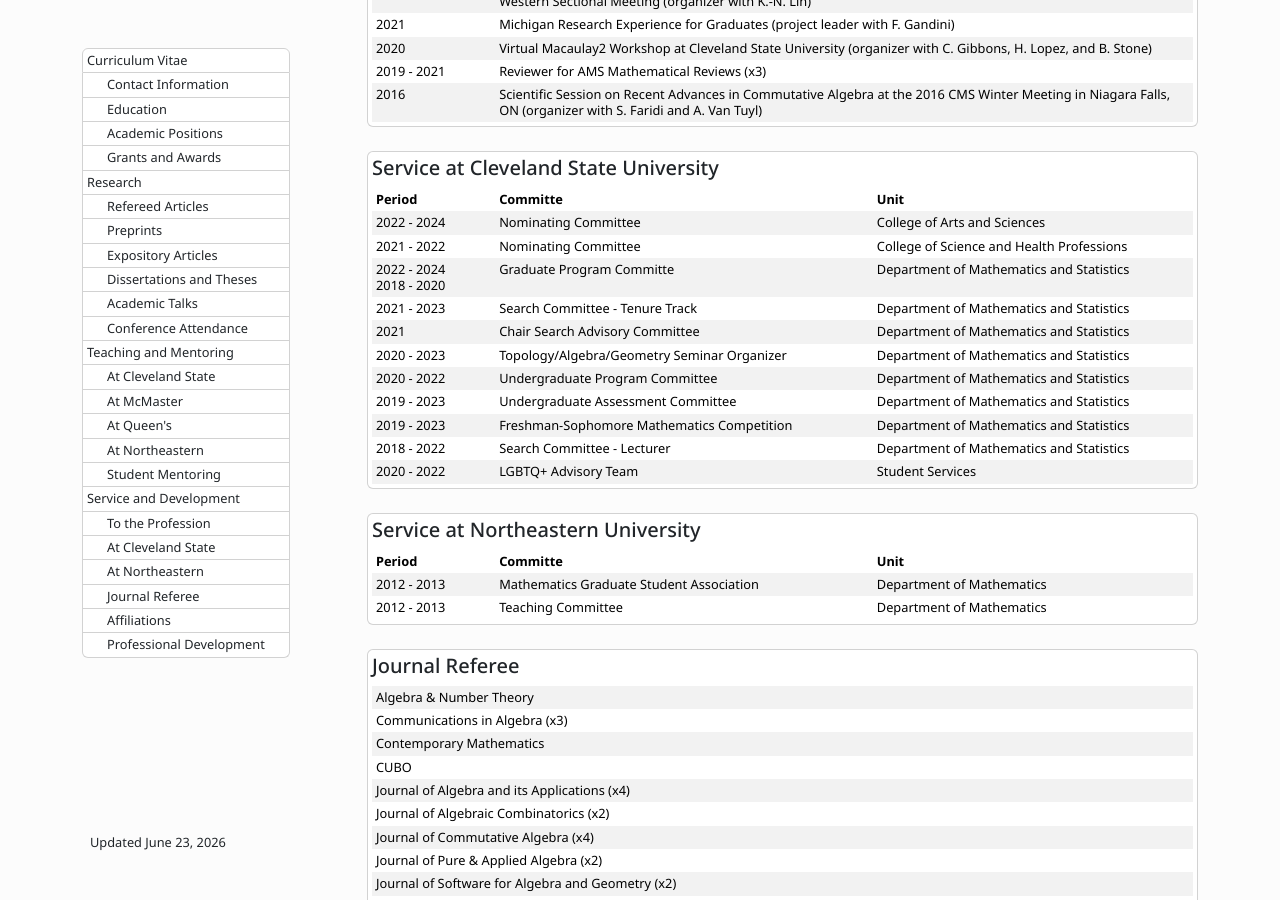
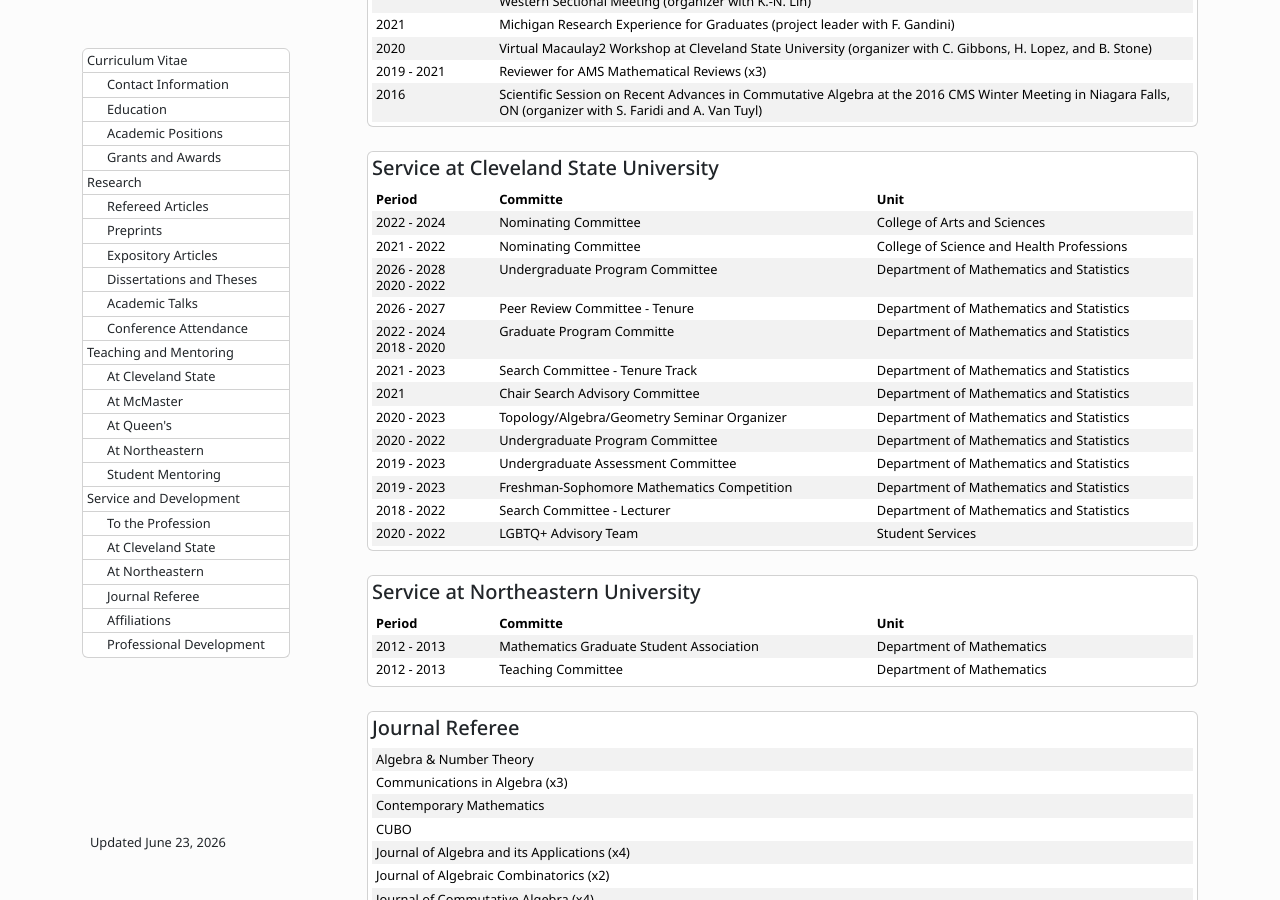
Before and after one commit to galettof/galettof.github.io, a Jekyll site: the page built from cv/index.html, in a window 1280 px wide and 900 px high, scrolled down 8350 px. Built offline with Jekyll 4.4.1, drawn with Linux system fonts in a browser that asks for light colours; formulas are drawn with MathJax 3.

Commit message:
departmental committees AY 2026

```diff
--- a/_data/service.yml
+++ b/_data/service.yml
@@ -58,6 +58,14 @@
 - name: Nominating Committee
   unit: College of Science and Health Professions
   period: '2021 - 2022'
+
+- name: Undergraduate Program Committee
+  unit: Department of Mathematics and Statistics
+  period: '2026 - 2028<br>2020 - 2022'
+
+- name: Peer Review Committee - Tenure
+  unit: Department of Mathematics and Statistics
+  period: '2026 - 2027'
 
 - name: Graduate Program Committe
   unit: Department of Mathematics and Statistics
```
Also changed, not shown: Gemfile.lock.
